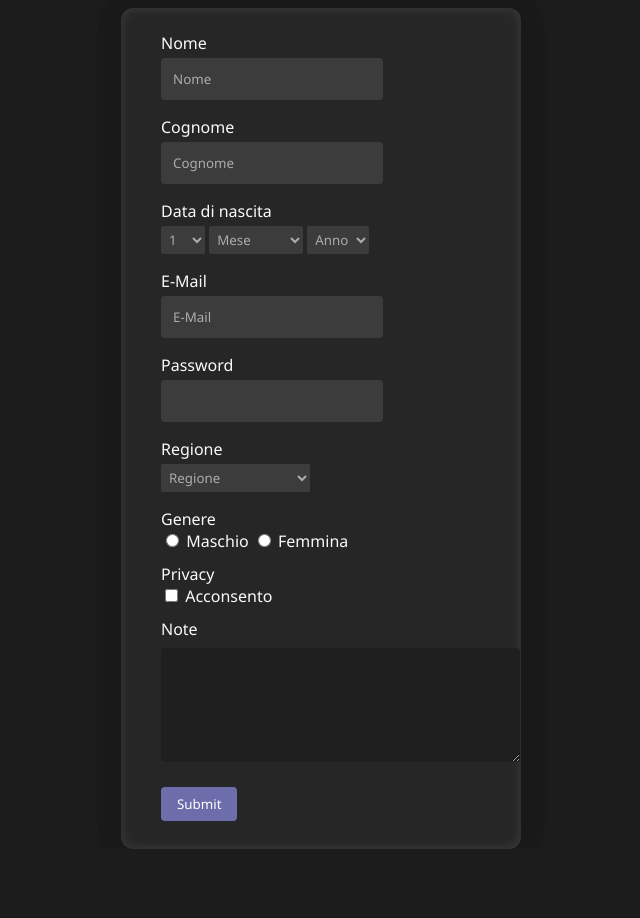
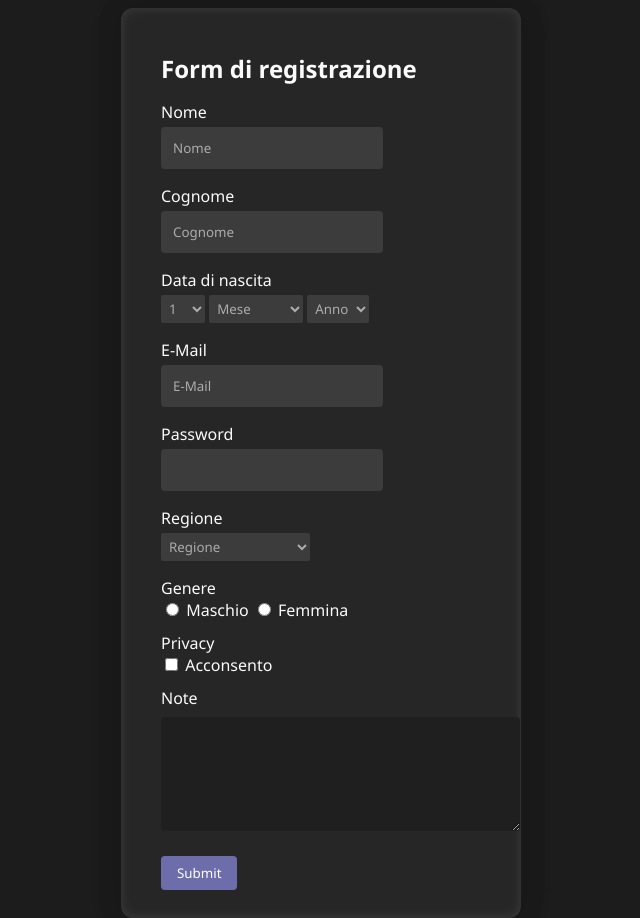
Before and after one commit to DevMagicianITA/devmagicianita.github.io, a plain HTML site: page form.html in a window 1280 px wide. Shown: the whole page, without its empty margins (359-999 px from the left). Before the commit the page ends 849 px from the top, so only its background shows below. Drawn offline with Linux system fonts and the light colour scheme.

Commit message:
Update form.html

```diff
--- a/form.html
+++ b/form.html
@@ -85,6 +85,7 @@
 </head>
 <body bgcolor="#1c1c1c">
     <form action="">
+        <h2>Form di registrazione</h2>
         <label for="Nome">Nome</label>
         <br>
         <input type="text" value="Nome">
```
